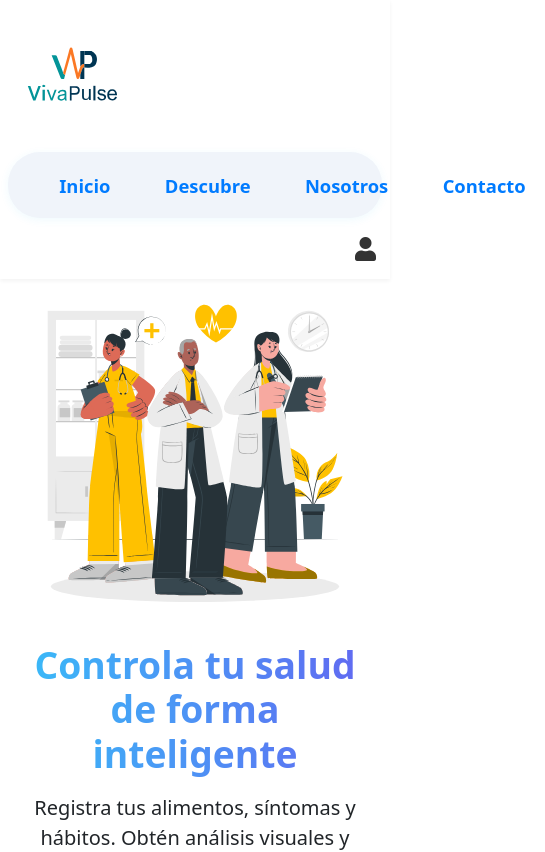
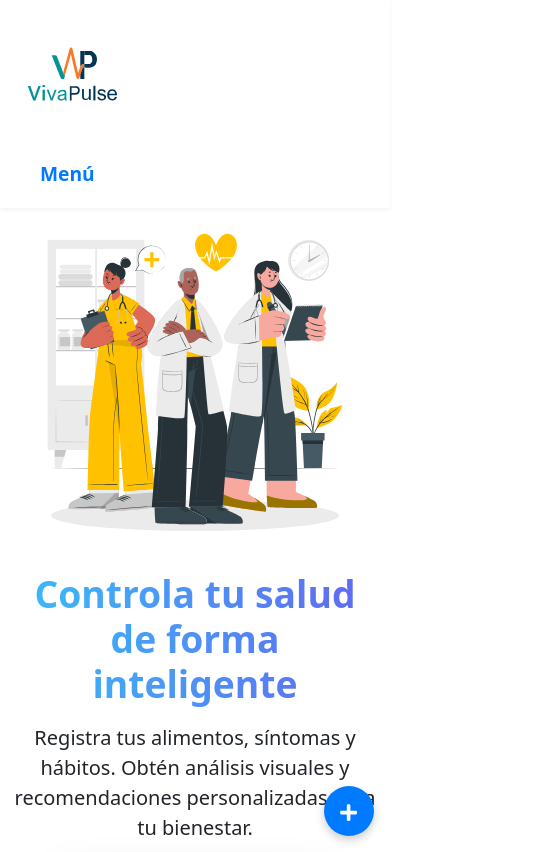
Before and after one commit to davidp209/vivapulsefront, a React (Vite) app: page / in a window 390 px wide. Shown: the top 852 px of the page, 545 px wide, since content can reach past the window. Built offline with nearby package versions, Linux system fonts and the light colour scheme.

Commit message:
version movil terminada del home

```diff
--- a/package.json
+++ b/package.json
@@ -16,6 +16,7 @@
     "react": "^19.0.0",
     "react-bootstrap": "^2.10.10",
     "react-dom": "^19.0.0",
+    "react-icons": "^5.5.0",
     "react-router-dom": "^7.6.0"
   },
   "devDependencies": {
--- a/src/App.jsx
+++ b/src/App.jsx
@@ -16,6 +16,7 @@ import PoliticaPrivacidad from './pages/PoliticaPrivacidad/PoliticaPrivacidad'
 import TerminosCondiciones from './pages/TerminosCondiciones/TerminosCondiciones'
 import LicenciaUso from './pages/LicenciaUso/LicenciaUso'
 import PoliticaCookies from './pages/PoliticaCookies/PoliticaCookies'
+import FloatingActions from './components/FloatingActions/FloatingActions'
 
 function App() {
 
@@ -38,6 +39,7 @@ function App() {
         <Route path="/PoliticaCookies" element={<PoliticaCookies />} />
         <Route path="*" element={<h1>404 Not Found</h1>} />
       </Routes>
+      <FloatingActions></FloatingActions>
 
 
       <Footer></Footer>
--- /dev/null
+++ b/src/components/FloatingActions/FloatingActions.css
@@ -0,0 +1,92 @@
+.floating-container {
+  position: fixed;
+  bottom: 2rem;
+  right: 2rem;
+  z-index: 999;
+  display: flex;
+  flex-direction: column-reverse; /* <-- clave: al revés */
+  align-items: flex-end;
+  gap: 1rem;
+}
+
+.main-button {
+  width: 60px;
+  height: 60px;
+  background: #007bff;
+  color: #fff;
+  border-radius: 50%;
+  border: none;
+  font-size: 1.5rem;
+  cursor: pointer;
+  box-shadow: 0 4px 10px rgba(0, 0, 0, 0.2);
+  transition: transform 0.3s;
+}
+
+.main-button:hover {
+  transform: rotate(90deg);
+}
+
+.action-buttons {
+  display: flex;
+  flex-direction: column-reverse;
+  gap: 0.8rem;
+  opacity: 0;
+  pointer-events: none;
+  transform: translateY(20px); /* Aparece desde abajo */
+  transition: opacity 0.3s, transform 0.3s;
+}
+
+.floating-container.open .action-buttons {
+  opacity: 1;
+  pointer-events: auto;
+  transform: translateY(0); /* posición original */
+}
+
+.action-btn {
+  width: 50px;
+  height: 50px;
+  border-radius: 50%;
+  border: none;
+  color: white;
+  font-size: 1.2rem;
+  display: flex;
+  align-items: center;
+  justify-content: center;
+  box-shadow: 0 4px 10px rgba(0, 0, 0, 0.15);
+  transition: transform 0.2s;
+}
+
+.whatsapp {
+  background: #25d366;
+}
+
+.ai-chat {
+  background: #6f42c1;
+}
+
+
+@media (max-width: 600px) {
+  .floating-container {
+    bottom: 0.5rem;
+    right: 1rem;
+    gap: 0.5rem;
+  }
+
+  .main-button {
+    width: 50px;
+    height: 50px;
+    font-size: 1.2rem;
+  }
+
+  .action-btn {
+    width: 45px;
+    height: 45px;
+    font-size: 1rem;
+  }
+  @media (max-width: 600px) {
+  .floating-container.open .action-buttons {
+    flex-direction: row; /* horizontal */
+  }
+}
+
+}
--- /dev/null
+++ b/src/components/FloatingActions/FloatingActions.jsx
@@ -0,0 +1,35 @@
+import React, { useState } from "react";
+import "./FloatingActions.css";
+import { FaPlus, FaWhatsapp, FaRobot } from "react-icons/fa";
+
+const FloatingActions = () => {
+  const [open, setOpen] = useState(false);
+
+  return (
+    <div className={`floating-container ${open ? "open" : ""}`}>
+      <button className="main-button" onClick={() => setOpen(!open)}>
+        <FaPlus />
+      </button>
+
+      <div className="action-buttons">
+        <a
+          href="https://wa.me/1234567890" // Cambia a tu número de WhatsApp
+          target="_blank"
+          rel="noopener noreferrer"
+          className="action-btn whatsapp"
+        >
+          <FaWhatsapp />
+        </a>
+
+        <button
+          onClick={() => alert("Abriendo chat con IA...")}
+          className="action-btn ai-chat"
+        >
+          <FaRobot />
+        </button>
+      </div>
+    </div>
+  );
+};
+
+export default FloatingActions;
--- a/src/components/header/Header.css
+++ b/src/components/header/Header.css
@@ -10,20 +10,57 @@
     box-shadow: 0 2px 4px rgba(0,0,0,0.05);
 }
 
+.logo {
+    flex: 1 1 0;
+    display: flex;
+    justify-content: flex-start;
+}
+
 .logo img {
     height: 130px;
-       /* Más grande */
 
 }
 
 .menu {
+    flex: 2 1 0;
     display: flex;
+    justify-content: center;
     gap: 2rem;
     background: #f0f4fa;
     padding: 0.7rem 2rem;
     border-radius: 2rem;
     box-shadow: 0 2px 8px rgba(56,189,248,0.08);
     transition: background 0.3s;
+}
+
+/* Añade esto para ocultar el menú por defecto en móvil */
+@media (max-width: 800px) {
+    .menu {
+        display: none;
+        flex-direction: column;
+        align-items: flex-end;
+        position: fixed;
+        top: 0;
+        right: 0;
+        width: 70vw;
+        height: 100vh;
+        background: #fff;
+        box-shadow: -2px 0 16px rgba(0,0,0,0.08);
+        gap: 1.5rem;
+        padding: 2.5rem 2rem 2rem 2rem;
+        z-index: 1050;
+        border-radius: 1rem 0 0 1rem;
+        transition: right 0.3s;
+    }
+    .menu.open {
+        display: flex;
+    }
+    .auth-buttons {
+        display: none;
+    }
+    .mobile-auth {
+        display: flex;
+    }
 }
 
 .menu a {
@@ -43,8 +80,10 @@
 }
 
 .auth-buttons {
+    flex: 1 1 0;
     display: flex;
     align-items: center;
+    justify-content: flex-end;
     gap: 1rem;
 }
 .login-btn {
@@ -91,17 +130,82 @@
     cursor: pointer;
 }
 
-/* Responsive: en móvil, oculta los botones y muestra el icono */
-@media (max-width: 600px) {
-    .login-btn,
-    .register-btn {
+/* Nueva clase para el botón de menú (hamburguesa) */
+.menu-toggle {
+    display: none;
+    background: none;
+    border: none;
+    cursor: pointer;
+    margin-left: 1rem;
+    font-size: 1.2rem;
+    font-weight: 600;
+    color: #007bff;
+    padding: 0.5rem 1rem;
+    border-radius: 1rem;
+    transition: background 0.2s, color 0.2s;
+}
+
+.menu-toggle:hover {
+    background: #e3f2fd;
+    color: #0056b3;
+}
+
+.menu-toggle .hamburger {
+    width: 28px;
+    height: 3px;
+    background: #007bff;
+    display: block;
+    position: relative;
+}
+
+.menu-toggle .hamburger::before,
+.menu-toggle .hamburger::after {
+    content: "";
+    position: absolute;
+    width: 28px;
+    height: 3px;
+    background: #007bff;
+    left: 0;
+    transition: 0.3s;
+}
+
+.menu-toggle .hamburger::before {
+    top: -8px;
+}
+
+.menu-toggle .hamburger::after {
+    top: 8px;
+}
+
+@media (max-width: 800px) {
+    .menu {
+        position: fixed;
+        top: 0;
+        right: 0;
+        width: 70vw;
+        height: 100vh;
+        background: #fff;
+        flex-direction: column;
+        align-items: flex-end;
+        gap: 1.5rem;
+        padding: 2.5rem 2rem 2rem 2rem;
+        display: none;
+        box-shadow: -2px 0 16px rgba(0,0,0,0.08);
+        z-index: 1050;
+        border-radius: 1rem 0 0 1rem;
+        transition: right 0.3s;
+    }
+    .menu.open {
+        display: flex;
+    }
+    .auth-buttons {
         display: none;
     }
-    .user-icon-btn {
+    .menu-toggle {
         display: block;
     }
-    .menu {
-        gap: 1rem;
+    .mobile-auth {
+        display: flex;
     }
 }
 
@@ -137,3 +241,52 @@
         display: block;
     }
 }
+
+.mobile-auth {
+    display: none;
+    width: 100%;
+    flex-direction: column;
+    align-items: stretch;
+    gap: 1rem;
+    margin-top: 2rem;
+}
+.mobile-auth .login-btn,
+.mobile-auth .register-btn {
+    width: 100%;
+    justify-content: center;
+    display: flex;
+    align-items: center;
+    font-size: 1.1rem;
+    padding: 0.7rem 1.2rem;
+    border-radius: 1.2rem;
+    font-weight: 600;
+    border: none;
+    text-decoration: none;
+    transition: background 0.2s, color 0.2s;
+    margin: 0;
+}
+.mobile-auth .login-btn {
+    background: linear-gradient(135deg, #29b6f6, #42a5f5);
+    color: #fff;
+}
+.mobile-auth .login-btn:hover {
+    background: #007bff;
+    color: #fff;
+}
+.mobile-auth .register-btn {
+    background: linear-gradient(135deg, #42a5f5, #7e57c2);
+    color: #fff;
+}
+.mobile-auth .register-btn:hover {
+    background: #7e57c2;
+    color: #fff;
+}
+
+@media (max-width: 800px) {
+    .mobile-auth {
+        display: flex;
+    }
+    .auth-buttons {
+        display: none;
+    }
+}
--- a/src/components/header/Header.jsx
+++ b/src/components/header/Header.jsx
@@ -1,29 +1,57 @@
+import  { useState, useRef, useEffect } from "react";
 import imagenLogo from "../../assets/logo/LOGO.svg";
+import { Link } from "react-router-dom";
+import { FaUser } from "react-icons/fa";
 import "./Header.css";
-import { Link } from "react-router-dom";
-
 
 const Header = () => {
+    const [menuOpen, setMenuOpen] = useState(false);
     const token = localStorage.getItem('token');
+    const menuRef = useRef();
+
+    // Cerrar menú al hacer clic fuera
+    useEffect(() => {
+        if (!menuOpen) return;
+        const handleClick = (e) => {
+            if (menuRef.current && !menuRef.current.contains(e.target)) {
+                setMenuOpen(false);
+            }
+        };
+        document.addEventListener("mousedown", handleClick);
+        return () => document.removeEventListener("mousedown", handleClick);
+    }, [menuOpen]);
+
     return (
-        <header className="header ">
+        <header className="header">
             <div className="logo">
                 <Link to={"/"}> <img src={imagenLogo} alt="Logo" /> </Link>
             </div>
-            <nav className="menu">
-                <Link to={"/"}>Inicio</Link>
-                <Link to={"/Descubre"}>Descubre</Link>
-                <Link to={"/Nosotros"}>Nosotros</Link>
-                <Link to={"Contacto"}>Contacto</Link>
+            <button className="menu-toggle" onClick={() => setMenuOpen(!menuOpen)}>
+                Menú
+            </button>
+            <nav ref={menuRef} className={`menu ${menuOpen ? "open" : ""}`}>
+                <Link to={"/"} onClick={() => setMenuOpen(false)}>Inicio</Link>
+                <Link to={"/Descubre"} onClick={() => setMenuOpen(false)}>Descubre</Link>
+                <Link to={"/Nosotros"} onClick={() => setMenuOpen(false)}>Nosotros</Link>
+                <Link to={"/Contacto"} onClick={() => setMenuOpen(false)}>Contacto</Link>
+                {/* Solo visible en móvil */}
+                <div className="mobile-auth">
+                    <Link to={"login"} className="login-btn" onClick={() => setMenuOpen(false)}>
+                        <FaUser className="user-icon" />
+                        <span>{token ? 'Mi cuenta' : 'Iniciar Sesión'}</span>
+                    </Link>
+                    {!token && (
+                        <Link to={"register"} className="register-btn" onClick={() => setMenuOpen(false)}>
+                            Registrarse
+                        </Link>
+                    )}
+                </div>
             </nav>
             <div className="auth-buttons">
                 <Link to={"login"} className="login-btn">{token ? 'Mi cuenta' : 'Iniciar Sesión'}</Link>
                 {!token && (
                     <Link to={"register"} className="register-btn">Registrarse</Link>
                 )}
-                <button className="user-icon-btn">
-                    <i className="fas fa-user"></i>
-                </button>
             </div>
         </header>
     );
```
Also changed, not shown: 2 other files (tests, documents, lock files or other folders).
